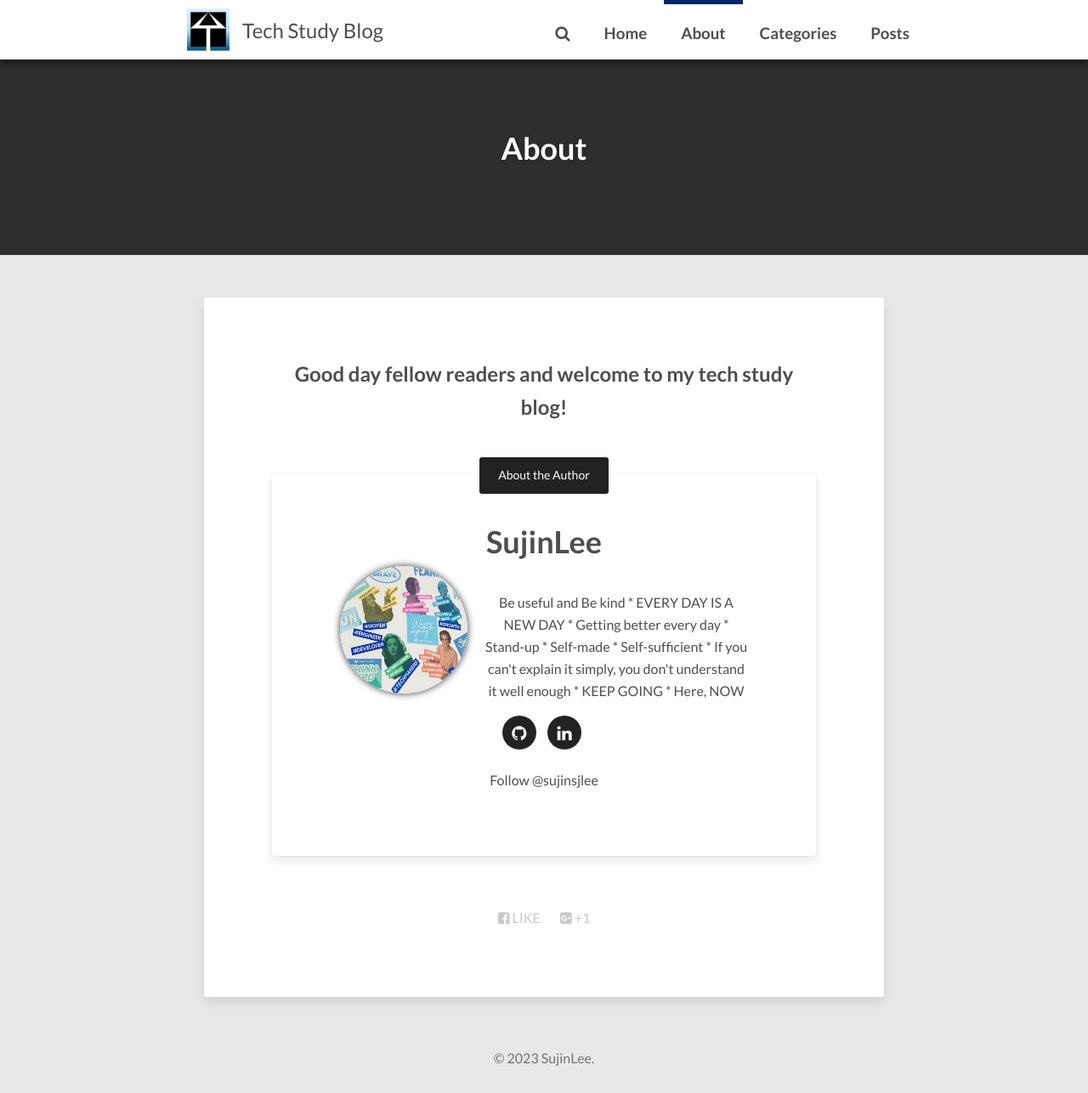
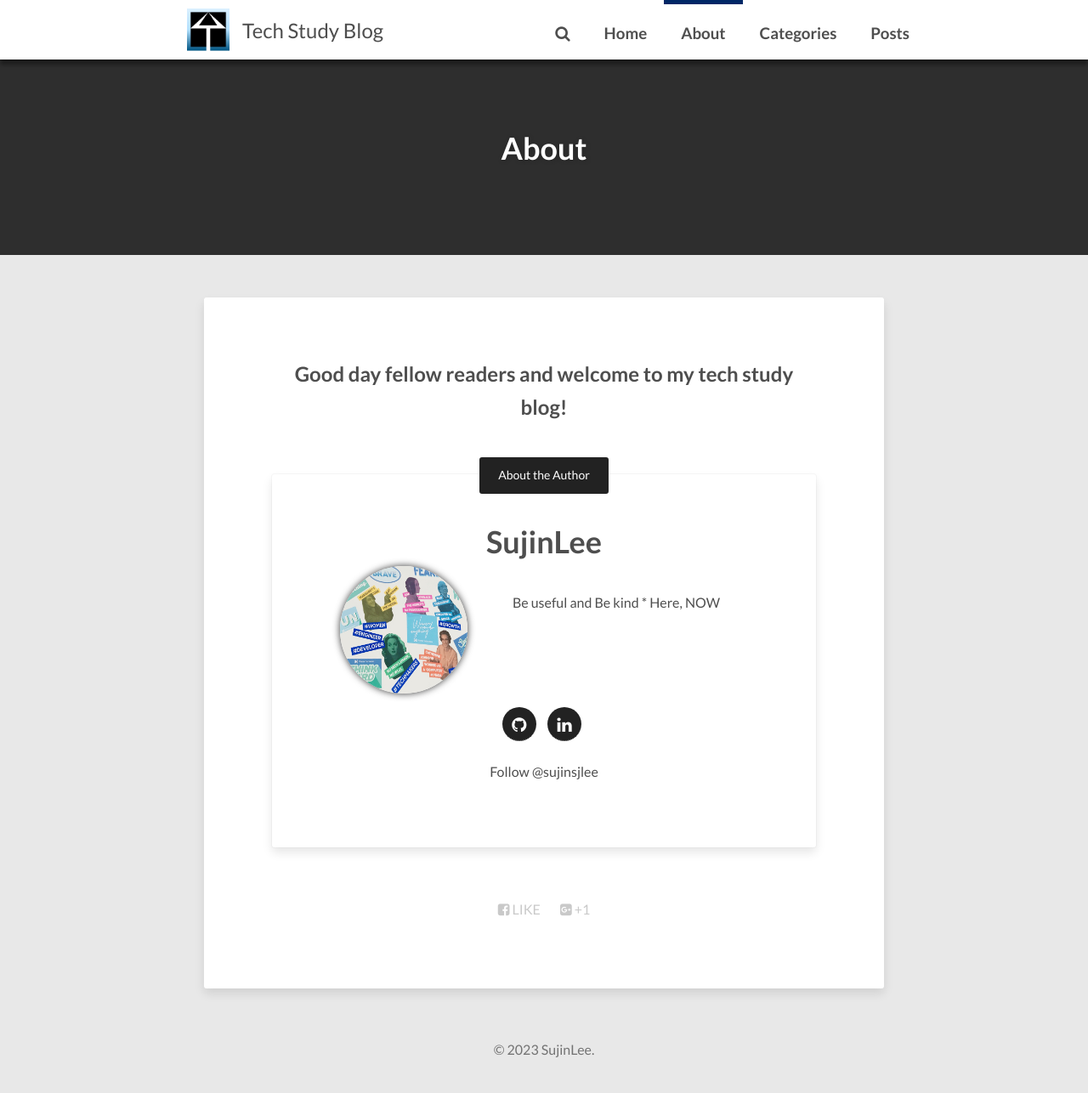
Before and after one commit to sujinsjlee/mg729.github.io, a Jekyll site: the page built from about.md, in a window 1280 px wide and 1286 px high. Shown: the whole window at 85% size. Built offline with Jekyll 4.4.1, drawn with Linux system fonts in a browser that asks for light colours; nearby versions of some CDN libraries.

```diff
--- a/_config.yml
+++ b/_config.yml
@@ -32,13 +32,6 @@ owner:
   site:           https://github.com/sujinsjlee
   avatar:         images/avatar.jpg
   bio:            "Be useful and Be kind *\n\n
-  EVERY DAY IS A NEW DAY *\n\n
-  Getting better every day *\n\n
-  Stand-up *\n\n
-  Self-made *\n\n
-  Self-sufficient *\n\n
-  If you can't explain it simply, you don't understand it well enough *\n\n
-  KEEP GOING *\n\n
   Here, NOW"
   email:          sjcan2729@gmail.com
   github:         sujinsjlee
```
